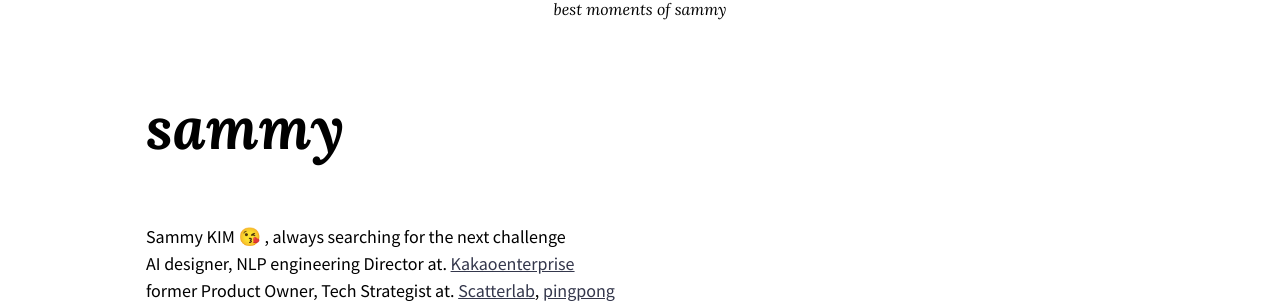
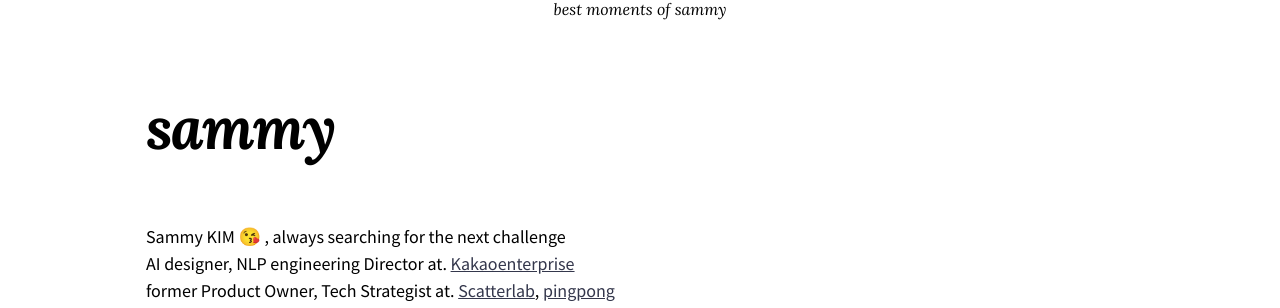
Before and after one commit to ssammykim/ssammykim.github.io, a Jekyll site: the page built from sammy.md, in a window 1280 px wide. Shown: the part 316-624 px from the top of the page. Built offline with Jekyll 4.4.1, drawn with Linux system fonts in a browser that asks for light colours; nearby versions of some CDN libraries; emoji names are drawn with the system emoji font; some web fonts are replaced.

Commit message:
Update main.scss

```diff
--- a/assets/css/main.scss
+++ b/assets/css/main.scss
@@ -43,9 +43,8 @@ P {
 }
 
 .page-title {
-    letter-spacing: 0px;
+    letter-spacing: -2px;
     margin-bottom: 1em;
-    font: Montserrat, sans-serif;
 }
 
 .site-description {
```
